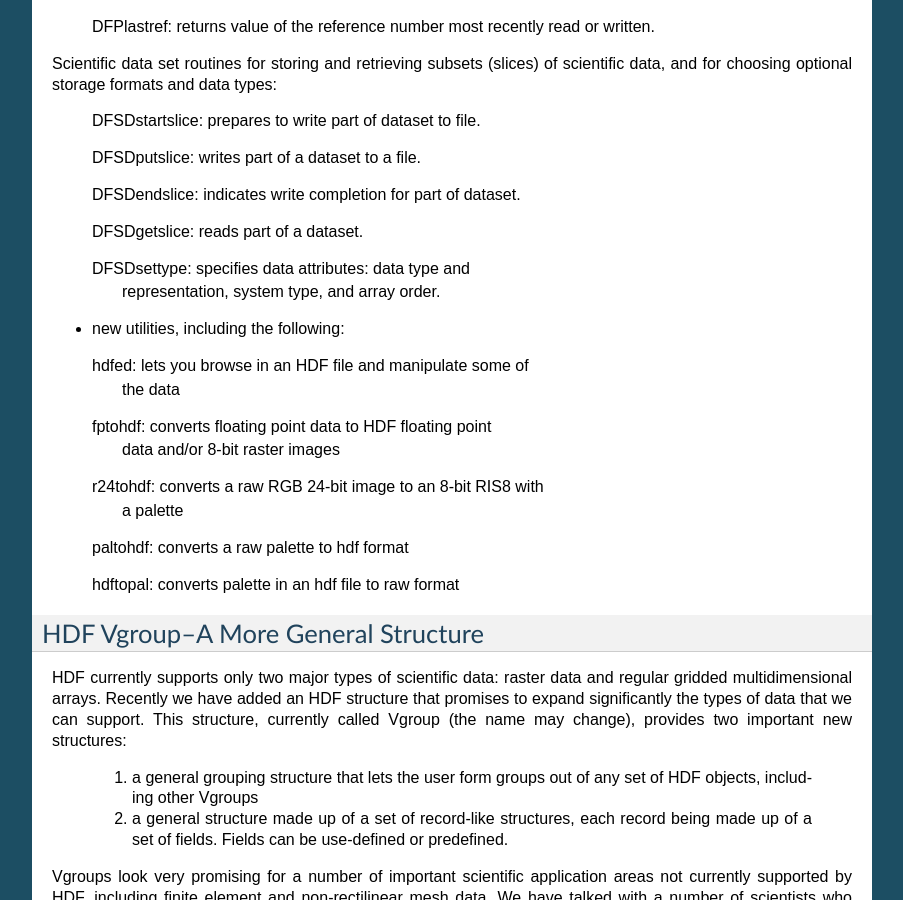
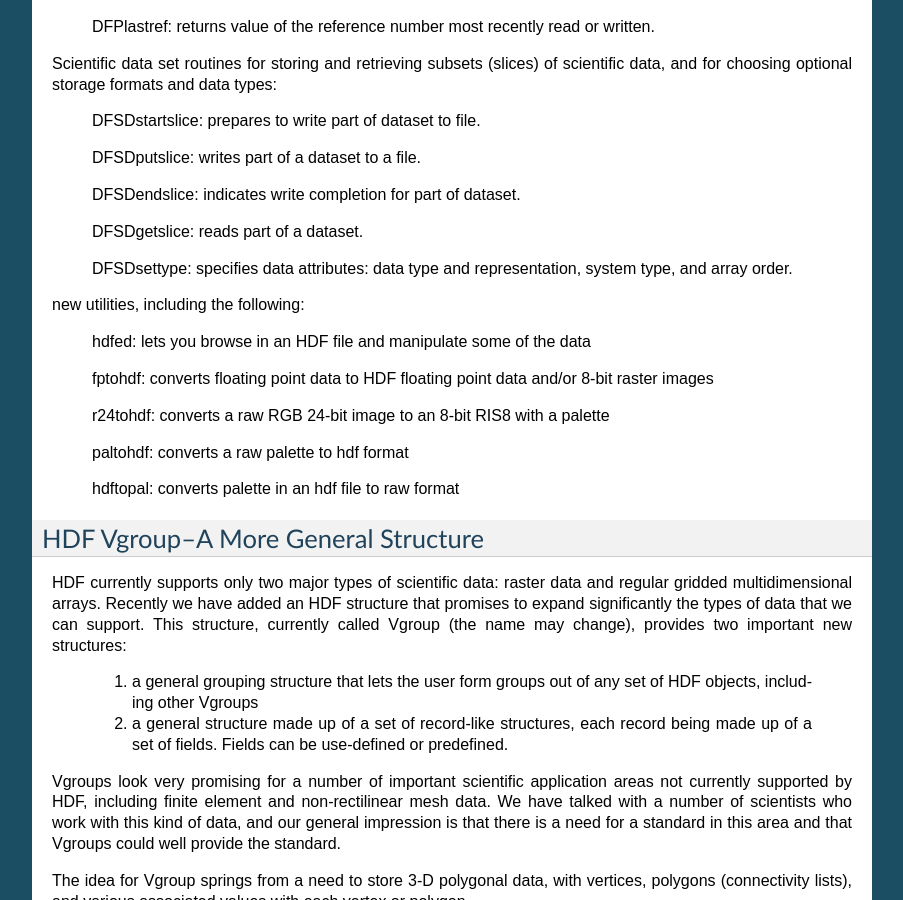
Before and after one commit to hdfeos/hdf, a Sphinx documentation site: the page built from docs/001.rst, in a window 1280 px wide and 900 px high, scrolled down 2097 px. Shown: the whole window, without its empty margins (198-1101 px from the left). Built offline with Sphinx 7.4.7, drawn with Linux system fonts in a browser that asks for light colours; pages that are not in the unit, such as notebooks, are missing from menus.

Commit message:
docs: adjust alignment for list

```diff
--- a/docs/001.rst
+++ b/docs/001.rst
@@ -194,19 +194,19 @@ formats and data types:
   DFSDgetslice:   reads part of a dataset.
 
   DFSDsettype:    specifies data attributes: data type and
-                  representation, system type, and array order.
+  representation, system type, and array order.
 
 
-* new utilities, including the following:
+new utilities, including the following:
 
   hdfed:    lets you browse in an HDF file and manipulate some of
-            the data
+  the data
 
   fptohdf:  converts floating point data to HDF floating point
-            data and/or 8-bit raster images
+  data and/or 8-bit raster images
 
   r24tohdf: converts a raw RGB 24-bit image to an 8-bit RIS8 with
-            a palette
+  a palette
 
   paltohdf: converts a raw palette to hdf format
 
```
